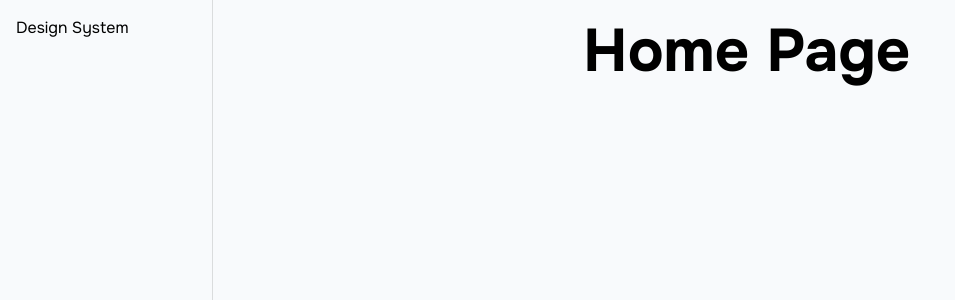
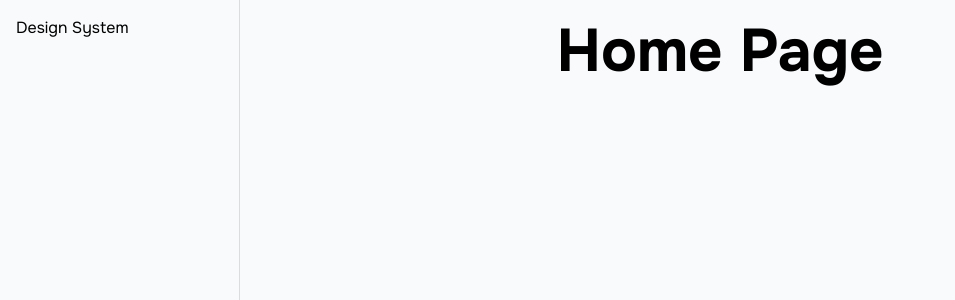
Before and after one commit to androbro/optimizeReact, a React (Vite) app in the folder optimize-react/: page / in a window 1280 px wide. Shown: the top 300 px of the page, without its empty margins (0-955 px from the left). Built offline with nearby package versions, Linux system fonts and the light colour scheme.

Commit message:
style: made grid more rigid

```diff
--- a/optimize-react/src/components/PageLayout.tsx
+++ b/optimize-react/src/components/PageLayout.tsx
@@ -16,12 +16,12 @@ export default function PageLayout({ children }: PageLayoutProps) {
         },
       }}
     >
-      <Grid size={2} p={2}>
+      <Grid size={3} p={2} minWidth={"10em"} maxWidth={"15rem"}>
         <Link href="/docs/design-system" underline="hover" color="inherit">
           Design System
         </Link>
       </Grid>
-      <Grid size={10} p={2} display="flex" justifyContent="center">
+      <Grid size={9} p={2} display="flex" justifyContent="center">
         {children}
       </Grid>
     </Grid>
```
